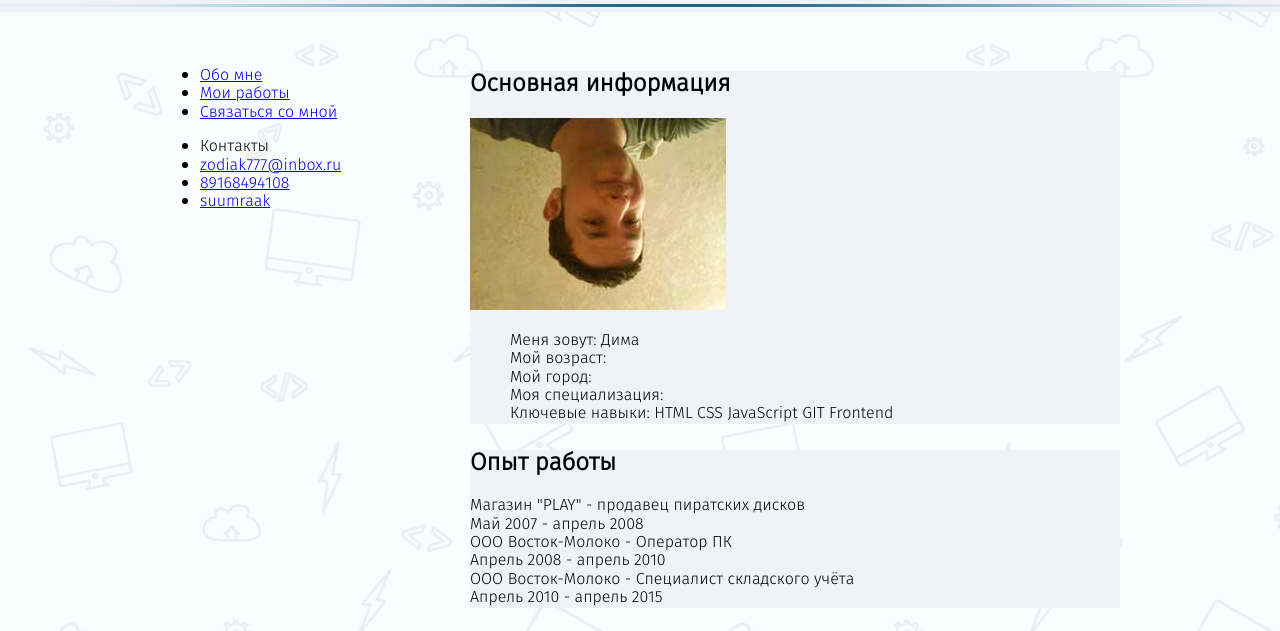
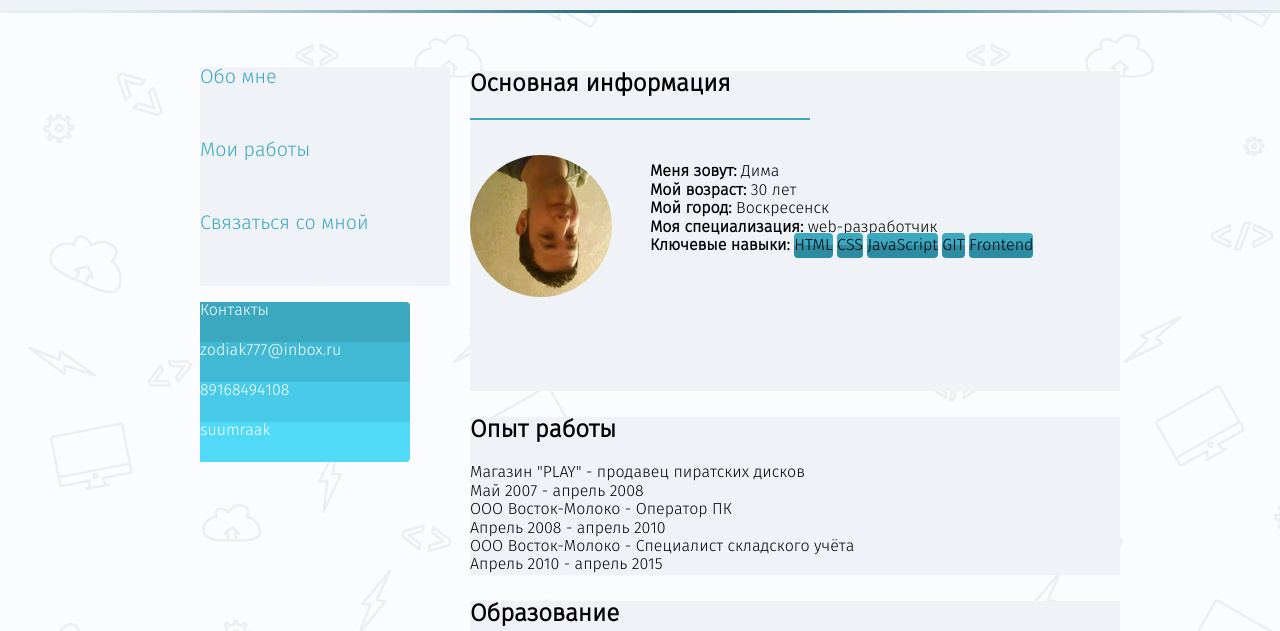
Before and after one commit to suumraak/port, a website: page src/index.html in a window 1280 px wide. Shown: the part 107-738 px from the top of the page. Drawn offline with nearby package versions, Linux system fonts and the light colour scheme.

Commit message:
оформил основную информацию, наполовину сделал левую менюшку

```diff
--- a/src/css/main.css
+++ b/src/css/main.css
@@ -71,9 +71,67 @@ body {
 }
 
 /*МЕНЮ СЛЕВА*/
+/*Навигация*/
 .menu_left {
 	width: 250px;
 	float: left;
+}
+
+.menu_left ul li {
+list-style-type: none;
+}
+
+.nav_item {
+	width: 250px;
+	height: 73px;
+	background-color: #eff3f7;
+}
+
+.nav_item a {
+	display: block;
+	text-decoration: none;
+	color: #3ba8c0;
+	font-size: 1.23em;
+}
+
+
+/*МЕНЮ СЛЕВА*/
+/*Контакты*/
+.contact_items li {
+	height: 40px;
+	width: 250px;
+	color: white;
+}
+
+.contact_item {
+	background-color:#3ba8c0;
+}
+
+.contact_item_mail {
+background-color: #41b9d4;
+}
+
+.contact_item_phone {
+	background-color: #48cbe8;
+}
+
+.contact_item_skype {
+	background-color: #51daf8;
+}
+
+.contact_items {
+	border-radius: 4px;
+	overflow: hidden;
+	fon
+}
+
+.contact_items li a {
+	text-decoration: none;
+	color: white;
+}
+
+.contact_items li a:hover {
+	text-decoration: underline;
 }
 
 /*КОНТЕНТ*/
@@ -88,12 +146,49 @@ body {
 }
 
 /*ОСНОВНАЯ ИНФОРМАЦИЯ*/
+.main_information {
+	min-height: 320px;
+}
+
+.line_up {
+	margin-bottom: 35px;
+	width: 340px;
+	height: 2px;
+	background-color: #3ba8c0;
+}
+
+.foto {
+    overflow: hidden;
+	height: 142px;
+	width: 142px;
+	border-radius: 50%;
+}
+
+.foto img {
+    height: 150px;
+    width: 160px;
+}
+
 .information li div {
 	display: inline-block;
 }
 
 .information li {
 	list-style-type: none;
+}
+
+.skill {
+	border-radius: 4px;
+	background: #3ba8c0;
+    background: linear-gradient(#3ba8c0 50%, #2e8ca2 50%);
+}
+
+.spisok {
+	margin: -150px 0px 0px 140px;
+}
+
+.title {
+	font-weight: bold;
 }
 
 /*ФУТЕР*/
@@ -115,10 +210,10 @@ body {
 }
 
 .entry {
-	margin-top: 30px;
+	margin-top: 25px;
 }
 
 .copyright {
-	margin-top: -15px;
+	margin-top: -22px;
     text-align: center;
 }
--- a/src/css/stylesheet.css
+++ b/src/css/stylesheet.css
@@ -52,6 +52,10 @@
     background-position: -179px -10px;
 }
 
+.sprite-lock:hover {
+    background: url(/img/lock-open.png)
+}
+
 .sprite-mail {
     width: 21px;
     height: 16px;
--- a/src/index.html
+++ b/src/index.html
@@ -37,11 +37,12 @@
                     </ul>
                 </div>
             </div>
-            <div class="line"><img src="/img/line.png" alt="Линия"></div>
+            <div><img src="/img/line.png" alt="Линия"></div>
         </header>
         <!--НАВИГАЦИЯ И КОНТЕНТ-->
         <div class="main_block">
-            <!--Левое меню-->
+
+            <!--ЛЕВОЕ МЕНЮ-->
             <aside class="menu_left">
                 <!--Навигация-->
                 <nav class="main_navigation">
@@ -51,9 +52,10 @@
                         <li class="nav_item"><a href="#">Связаться со мной</a></li>
                     </ul>
                 </nav>
+
                 <!--Контакты-->
                 <div class="contacts">
-                    <ul class="contacts_items">
+                    <ul class="contact_items">
                         <li class="contact_item">Контакты</li>
                         <li class="contact_item_mail"><a href="#">zodiak777@inbox.ru</a></li>
                         <li class="contact_item_phone"><a href="#">89168494108</a></li>
@@ -61,30 +63,32 @@
                     </ul>
                 </div>
             </aside>
+
             <!--Контент-->
             <section class="main_content">
                 <!--Основная информация-->
                 <div class="main_content_block">
                     <div class="main_information">
                         <h2>Основная информация</h2>
-                        <div class="line"></div>
+                        <div class="line_up"></div>
                         <div class="foto"><img src="img/foto.jpg" alt="Моя фотография"></div>
-                        <ul class="information">
+                        <div class="spisok">
+                         <ul class="information">
                             <li class="information_item">
                                 <div class="title">Меня зовут:</div>
                                 <div class="descryption">Дима</div>
                             </li>
                             <li class="information_item">
                                 <div class="title">Мой возраст:</div>
-                                <div class="descryption"></div>
+                                <div class="descryption">30 лет</div>
                             </li>
                             <li class="information_item">
                                 <div class="title">Мой город:</div>
-                                <div class="descryption"></div>
+                                <div class="descryption">Воскресенск</div>
                             </li>
                             <li class="information_item">
                                 <div class="title">Моя специализация:</div>
-                                <div class="descryption"></div>
+                                <div class="descryption">web-разработчик</div>
                             </li>
                             <li class="information_item">
                                 <div class="title">Ключевые навыки:</div>
@@ -97,8 +101,10 @@
                                 </div>
                             </li>
                         </ul>
+                       </div>
                     </div>
                 </div>
+
                 <!-- Опыт работы -->
                 <div class="main_content_block">
                     <h2>Опыт работы</h2>
@@ -116,6 +122,7 @@
                         <div class="exp_age">Апрель 2010 - апрель 2015</div>
                     </div>
                 </div>
+
                 <!-- Образование -->
                 <div class="main_content_block">
                     <h2>Образование</h2>
@@ -131,15 +138,14 @@
                 </div>
             </section>
         </div>
-    </div>
-    <!--Враппер закончился-->
+    </div><!--Враппер закончился-->
+
     <!--ФУТЕР-->
     <footer class="main_footer clearfix">
-        <div class="line"><img src="/img/line.png" alt="Линия"></div>
+        <div><img src="/img/line.png" alt="Линия"></div>
         <div class="main_footer_content">
             <div class="entry">
-                <div class="lock"></div>
-                <div class="come_in">Войти</div>
+                <a href="#" class="sprite sprite-lock"></a>
             </div>
             <div class="copyright">© Не воруй мой сайт</div>
         </div>
```
